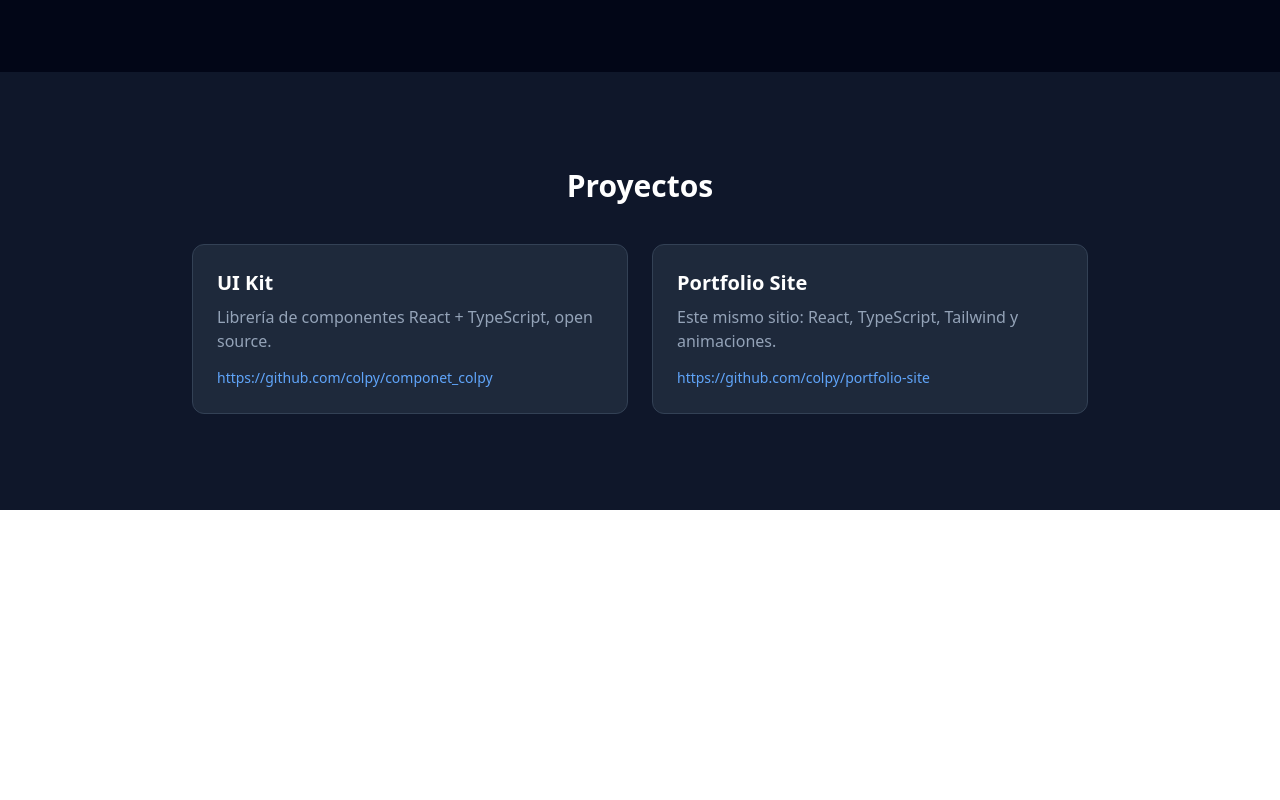
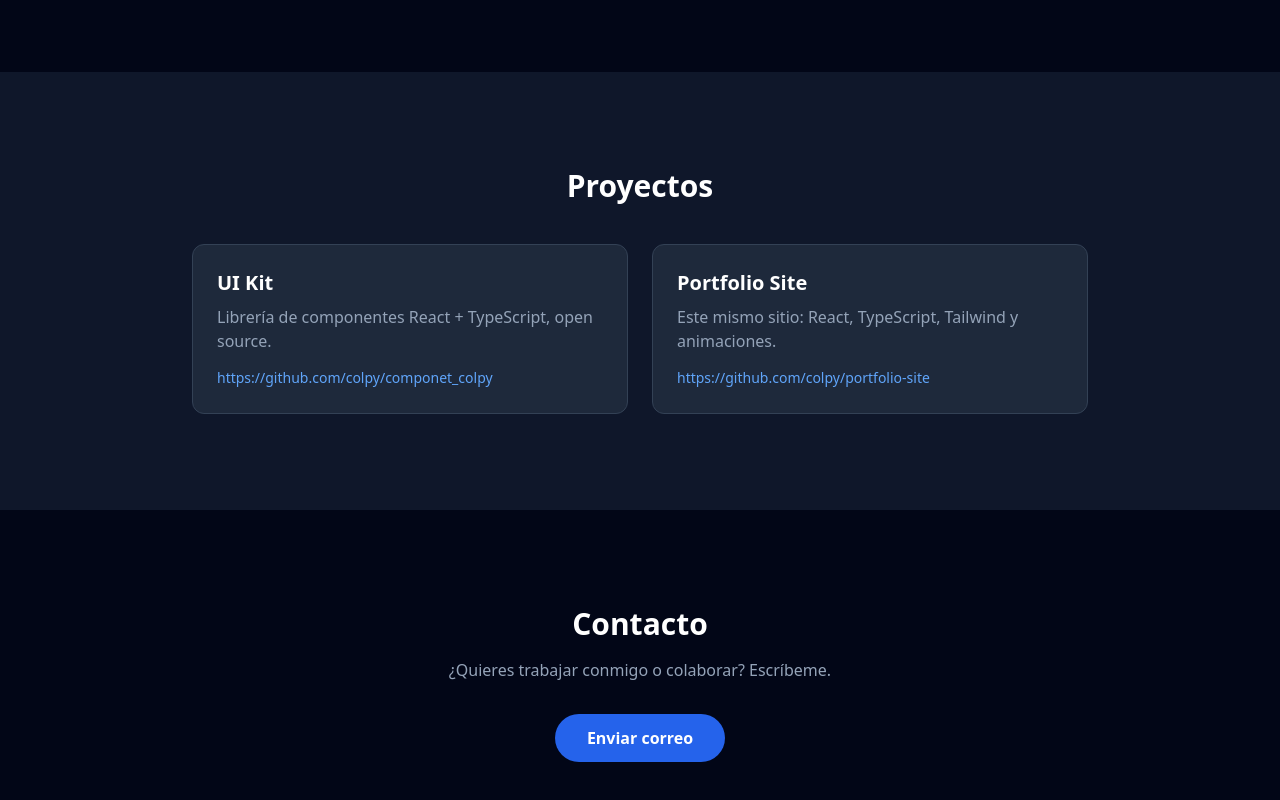
Before and after one commit to colpy/portfolio-site, a React (Vite) app: page / in a window 1280 px wide. Shown: the part 1082-1882 px from the top of the page. Before the commit the page ends 1592 px from the top, so only its background shows below. Built offline with nearby package versions, Linux system fonts and the light colour scheme.

Commit message:
feat: agrega sección Contact

```diff
--- /dev/null
+++ b/src/components/Contact.tsx
@@ -0,0 +1,16 @@
+export function Contact() {
+  return (
+    <section className="bg-slate-950 text-white py-24 px-6">
+      <div className="max-w-md mx-auto text-center">
+        <h2 className="text-3xl font-bold mb-4">Contacto</h2>
+        <p className="text-slate-400 mb-8">¿Quieres trabajar conmigo o colaborar? Escríbeme.</p>
+        <a
+          href="mailto:diego.colpy@gmail.com"
+          className="inline-block bg-blue-600 hover:bg-blue-500 transition-colors px-8 py-3 rounded-full font-semibold"
+        >
+          Enviar correo
+        </a>
+      </div>
+    </section>
+  );
+}
--- a/src/main.tsx
+++ b/src/main.tsx
@@ -3,6 +3,7 @@ import { Hero } from "./components/Hero";
 import { ScrollReveal } from "./components/ScrollReveal";
 import { Features } from "./components/Features";
 import { Projects } from "./components/Projects";
+import { Contact } from "./components/Contact";
 import "./index.css";
 
 
@@ -14,4 +15,4 @@ function App() {
   );
 }
 
-createRoot(document.getElementById("root")!).render(<><Hero /><Features /> <Projects /></>);
+createRoot(document.getElementById("root")!).render(<><Hero /><Features /> <Projects /><Contact /></>);
```
